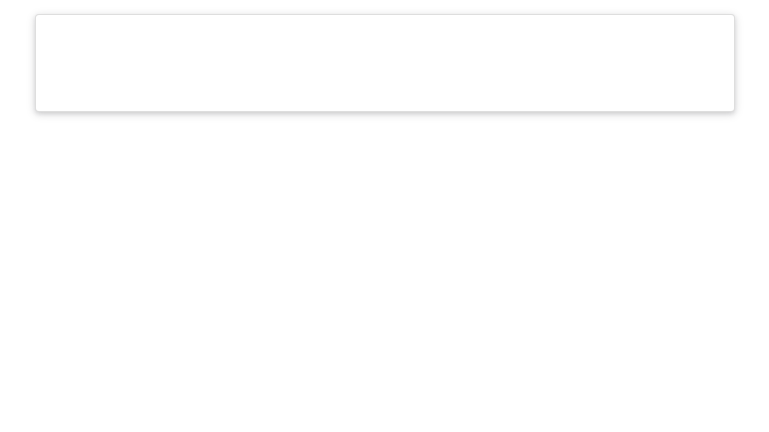
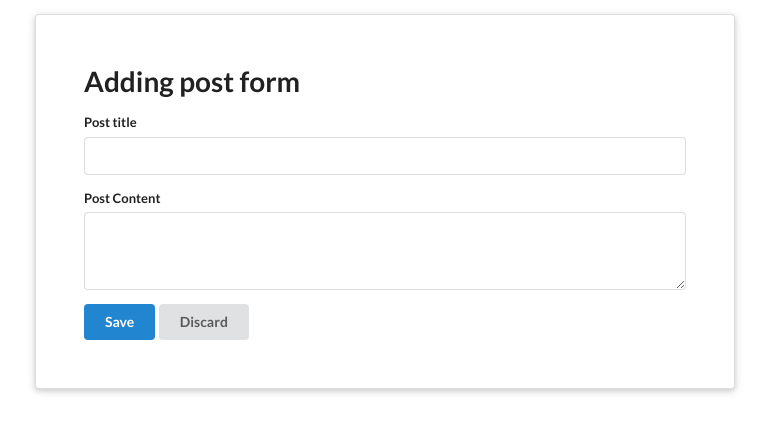
Before and after one commit to Halil-KAPLAN/crud-react, a React (Create React App) app: page /addArticle in a window 1280 px wide. Before the commit this address had no page. Shown: the top 432 px of the page, without its empty margins (255-1024 px from the left). Built offline with nearby package versions, Linux system fonts and the light colour scheme.

Commit message:
Created AddArticle pages for new article

```diff
--- a/src/App.js
+++ b/src/App.js
@@ -1,5 +1,6 @@
 import React from "react";
 import { Route, Routes } from "react-router-dom";
+import AddArticle from "./components/AddArticle";
 import ArticleDetail from "./components/ArticleDetail";
 import ArticleList from "./components/ArticleList";
 
@@ -11,6 +12,7 @@ function App() {
         <Routes>
           <Route path="/" exact element={<ArticleList />} />
           <Route path="posts/:id" element={<ArticleDetail />} />
+          <Route path="addArticle" element={<AddArticle />} />
         </Routes>
       </div>
     </div>
--- /dev/null
+++ b/src/components/AddArticle.js
@@ -0,0 +1,12 @@
+import React from "react";
+import ArticleForm from "./ArticleForm";
+
+export default function AddArticle(props) {
+  console.log(props);
+  return (
+    <div>
+      <h1>Adding post form</h1>
+      <ArticleForm />
+    </div>
+  );
+}
--- /dev/null
+++ b/src/components/ArticleForm.js
@@ -0,0 +1,59 @@
+import axios from "axios";
+import React, { useState } from "react";
+import { useNavigate } from "react-router-dom";
+
+export default function ArticleForm() {
+  const navigate = useNavigate();
+  const [article, setArticle] = useState({ title: "", content: "" });
+  const [errorMsg, setErrorMsg] = useState("");
+
+  const onInputChange = (event) =>
+    setArticle({
+      ...article,
+      [event.target.name]: event.target.value,
+    });
+  const onFormSubmit = (event) => {
+    event.preventDefault();
+    setErrorMsg("");
+    axios
+      .post("https://react-yazi-yorum-ffi3.onrender.com/posts", article)
+      .then((response) => {
+        navigate("/");
+      })
+      .catch((error) => {
+        setErrorMsg(error.response.data.errorMessage);
+      });
+  };
+
+  return (
+    <div className={"ui form " + (errorMsg && "error")}>
+      <div className="ui error message">
+        <div className="header">Action Forbidden</div>
+        <p>{errorMsg}</p>
+      </div>
+
+      <div className="field">
+        <label>Post title</label>
+        <input
+          value={article.title}
+          name="title"
+          type="text"
+          onChange={onInputChange}
+        />
+      </div>
+      <div className="field">
+        <label>Post Content</label>
+        <textarea
+          value={article.content}
+          name="content"
+          rows="3"
+          onChange={onInputChange}
+        ></textarea>
+      </div>
+      <button className="ui primary button" onClick={onFormSubmit}>
+        Save
+      </button>
+      <button className="ui button">Discard</button>
+    </div>
+  );
+}
```
